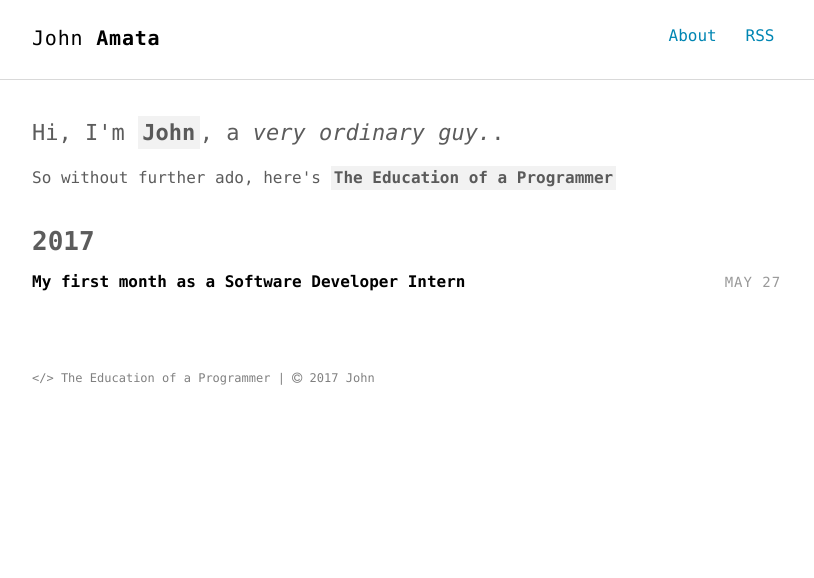
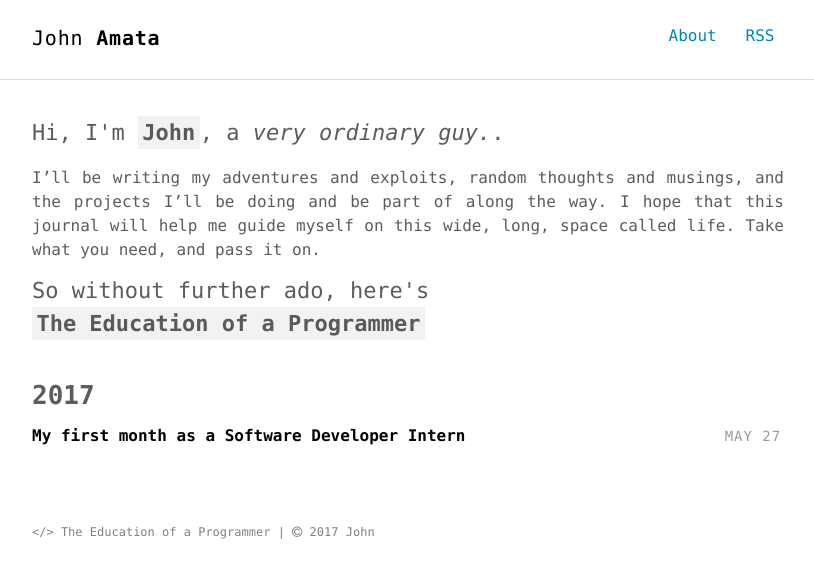
Before and after one commit to jpamata/jpamata.github.io, a Jekyll site: the page built from index.html, in a window 1280 px wide. Shown: the top 578 px of the page, without its empty margins (232-1046 px from the left). Built offline with Jekyll 4.4.1, drawn with Linux system fonts in a browser that asks for light colours.

Commit message:
Update intro.html

```diff
--- a/_includes/intro.html
+++ b/_includes/intro.html
@@ -2,6 +2,7 @@
   <div class="container">
     <p class="lead">Hi, I'm <strong class="author-name" itemprop="name">{{ site.author.name }}</strong>, a <em itemprop="jobTitle">{{ site.author.job }}</em>. <br>
     {{ site.author.bio }}</p>
-    <p>So without further ado, here's <strong class="author-name" itemprop="name">The Education of a Programmer</strong></p>
+    <center><p align="justify"> I’ll be writing my adventures and exploits, random thoughts and musings, and the projects I’ll be doing and be part of along the way. I hope that this journal will help me guide myself on this wide, long, space called life. Take what you need, and pass it on.</p></center>
+    <p class="lead">So without further ado, here's <br\ ><strong class="author-name" itemprop="name">The Education of a Programmer</strong></p>
   </div>
 </section>
```
